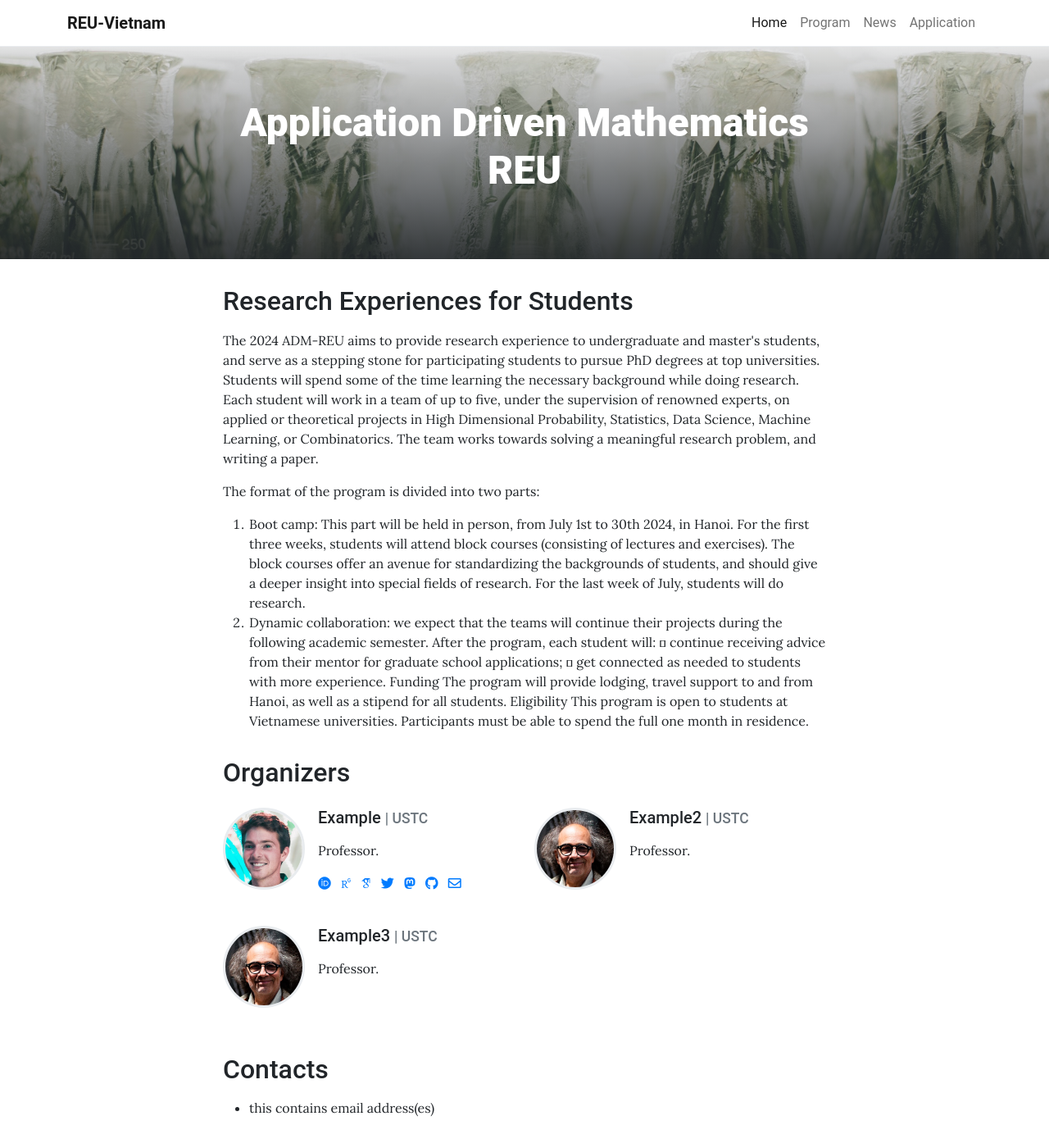
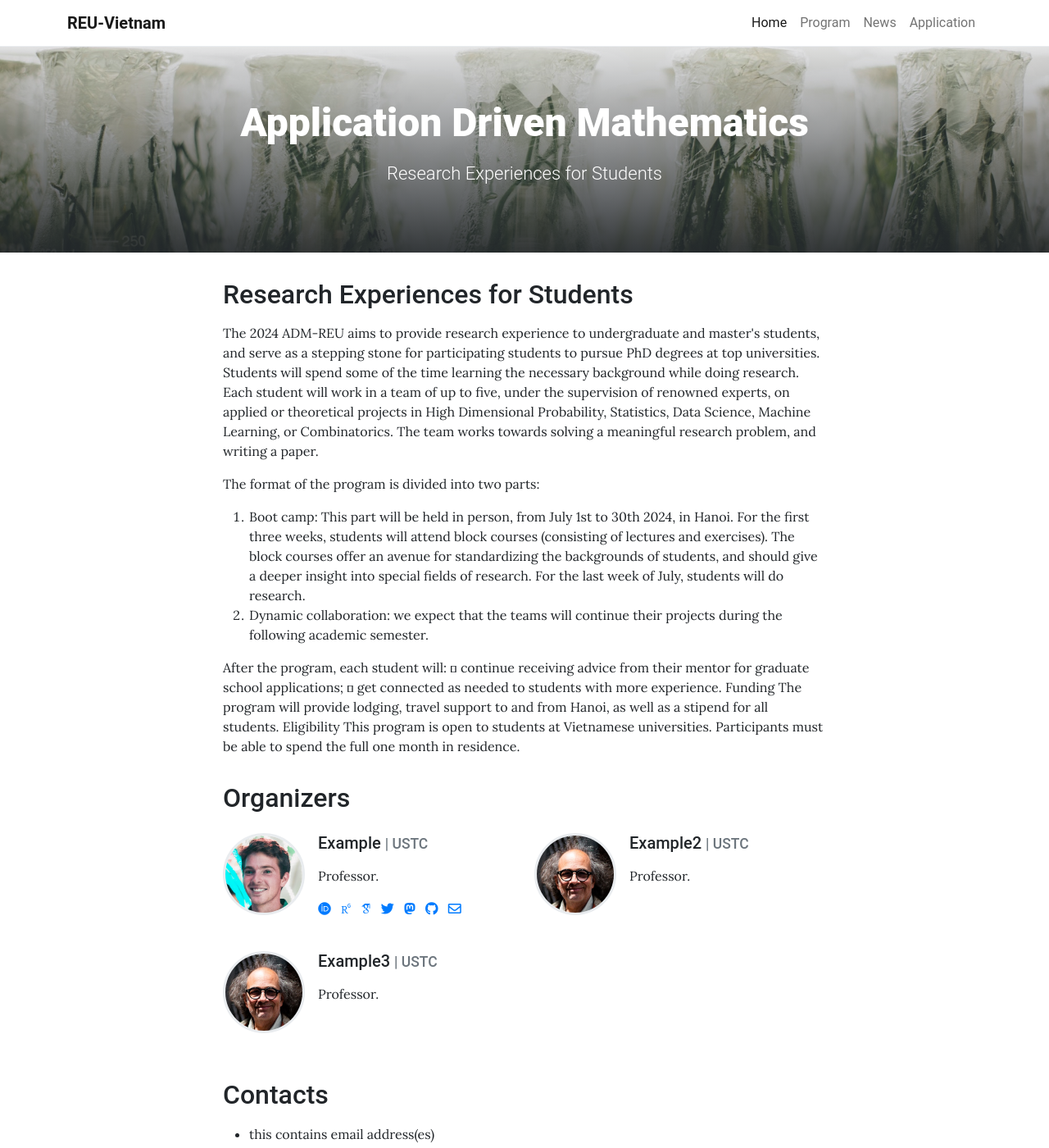
Before and after one commit to adm-vietnam/adm-vietnam.github.io, a Jekyll site: the page built from pages/home.md, in a window 1280 px wide and 1400 px high. Shown: the whole window at 82% size. Built offline with Jekyll 4.4.1, drawn with Linux system fonts in a browser that asks for light colours; some web fonts are replaced; grey boxes are pictures that could not be loaded.

Commit message:
Update home.md

```diff
--- a/pages/home.md
+++ b/pages/home.md
@@ -1,7 +1,7 @@
 ---
 layout: home
-title: Application Driven Mathematics REU
-description:
+title: Application Driven Mathematics
+description: Research Experiences for Students
 background: /assets/theme/images/chuttersnap-146799-unsplash.jpg
 permalink: /
 ---
@@ -16,12 +16,18 @@ Dimensional Probability, Statistics, Data Science, Machine Learning, or Combinat
 towards solving a meaningful research problem, and writing a paper.
 </p>
 The format of the program is divided into two parts:
-1. Boot camp: This part will be held in person, from July 1st to 30th 2024, in Hanoi. For the first
+<ol>
+<li>
+Boot camp: This part will be held in person, from July 1st to 30th 2024, in Hanoi. For the first
 three weeks, students will attend block courses (consisting of lectures and exercises). The block
 courses offer an avenue for standardizing the backgrounds of students, and should give a deeper
 insight into special fields of research. For the last week of July, students will do research.
-2. Dynamic collaboration: we expect that the teams will continue their projects during the
+</li>
+<li>
+Dynamic collaboration: we expect that the teams will continue their projects during the
 following academic semester.
+</li>
+</ol>
 After the program, each student will:
  continue receiving advice from their mentor for graduate school applications;
  get connected as needed to students with more experience.
```
